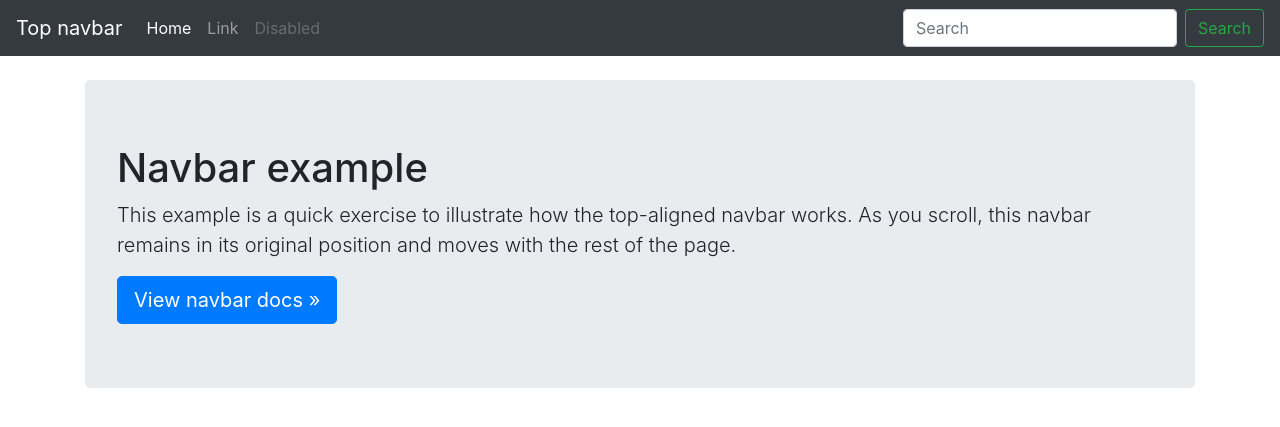
After one commit to dscim/askyourprof, a Django app: template templates/melon/students.html in a window 1280 px wide. The commit adds this page. Shown: the top 427 px of the page. Run offline with Django 3.2, Linux system fonts and the light colour scheme; the template is opened without the code that fills it, so the values that code supplies are empty; some libraries are stand-ins or nearby versions.

Commit message:
Studentpage created

```diff
--- a/melon/views.py
+++ b/melon/views.py
@@ -19,7 +19,7 @@ def home(request):
 @login_required
 @user_passes_test(is_student)
 def studpage(request):
-    return HttpResponse("This is the student page.")
+    return render(request, 'melon/students.html')
 
 
 @login_required
--- a/static/registration/css/signin.css
+++ b/static/registration/css/signin.css
@@ -10,7 +10,7 @@ body {
   align-items: center;
   padding-top: 40px;
   padding-bottom: 40px;
-  background-color: #FFFFFFs;
+  background-color: #FFFFFF;
   box-shadow: inset 0 0 1rem rgba(0, 0, 0, .5);
 }
 
--- /dev/null
+++ b/templates/melon/students.html
@@ -0,0 +1,63 @@
+{% load i18n static %}
+
+<!doctype html>
+<html lang="en">
+  <head>
+    <meta charset="utf-8">
+    <meta name="viewport" content="width=device-width, initial-scale=1, shrink-to-fit=no">
+    <meta name="description" content="">
+    <meta name="author" content="">
+    <link rel="icon" href="../../../../favicon.ico">
+
+    <title>Top navbar example for Bootstrap</title>
+
+    <!-- Bootstrap core CSS -->
+    <link href="{% static 'melon/css/bootstrap.min.css' %}" rel="stylesheet">
+
+    <!-- Custom styles for this template -->
+    <link href="{% static 'melon/css/studpage.css' %}" rel="stylesheet">
+  </head>
+
+  <body>
+
+    <nav class="navbar navbar-expand-md navbar-dark bg-dark mb-4">
+      <a class="navbar-brand" href="#">Top navbar</a>
+      <button class="navbar-toggler" type="button" data-toggle="collapse" data-target="#navbarCollapse" aria-controls="navbarCollapse" aria-expanded="false" aria-label="Toggle navigation">
+        <span class="navbar-toggler-icon"></span>
+      </button>
+      <div class="collapse navbar-collapse" id="navbarCollapse">
+        <ul class="navbar-nav mr-auto">
+          <li class="nav-item active">
+            <a class="nav-link" href="#">Home <span class="sr-only">(current)</span></a>
+          </li>
+          <li class="nav-item">
+            <a class="nav-link" href="#">Link</a>
+          </li>
+          <li class="nav-item">
+            <a class="nav-link disabled" href="#">Disabled</a>
+          </li>
+        </ul>
+        <form class="form-inline mt-2 mt-md-0">
+          <input class="form-control mr-sm-2" type="text" placeholder="Search" aria-label="Search">
+          <button class="btn btn-outline-success my-2 my-sm-0" type="submit">Search</button>
+        </form>
+      </div>
+    </nav>
+
+    <main role="main" class="container">
+      <div class="jumbotron">
+        <h1>Navbar example</h1>
+        <p class="lead">This example is a quick exercise to illustrate how the top-aligned navbar works. As you scroll, this navbar remains in its original position and moves with the rest of the page.</p>
+        <a class="btn btn-lg btn-primary" href="../../components/navbar/" role="button">View navbar docs &raquo;</a>
+      </div>
+    </main>
+
+    <!-- Bootstrap core JavaScript
+    ================================================== -->
+    <!-- Placed at the end of the document so the pages load faster -->
+    <script src="https://code.jquery.com/jquery-3.3.1.slim.min.js" integrity="sha384-q8i/X+965DzO0rT7abK41JStQIAqVgRVzpbzo5smXKp4YfRvH+8abtTE1Pi6jizo" crossorigin="anonymous"></script>
+    <script>window.jQuery || document.write('<script src="../../../../assets/js/vendor/jquery-slim.min.js"><\/script>')</script>
+    <script src="../../../../assets/js/vendor/popper.min.js"></script>
+    <script src="../../../../dist/js/bootstrap.min.js"></script>
+  </body>
+</html>
```
Also changed, not shown: db.sqlite3.
